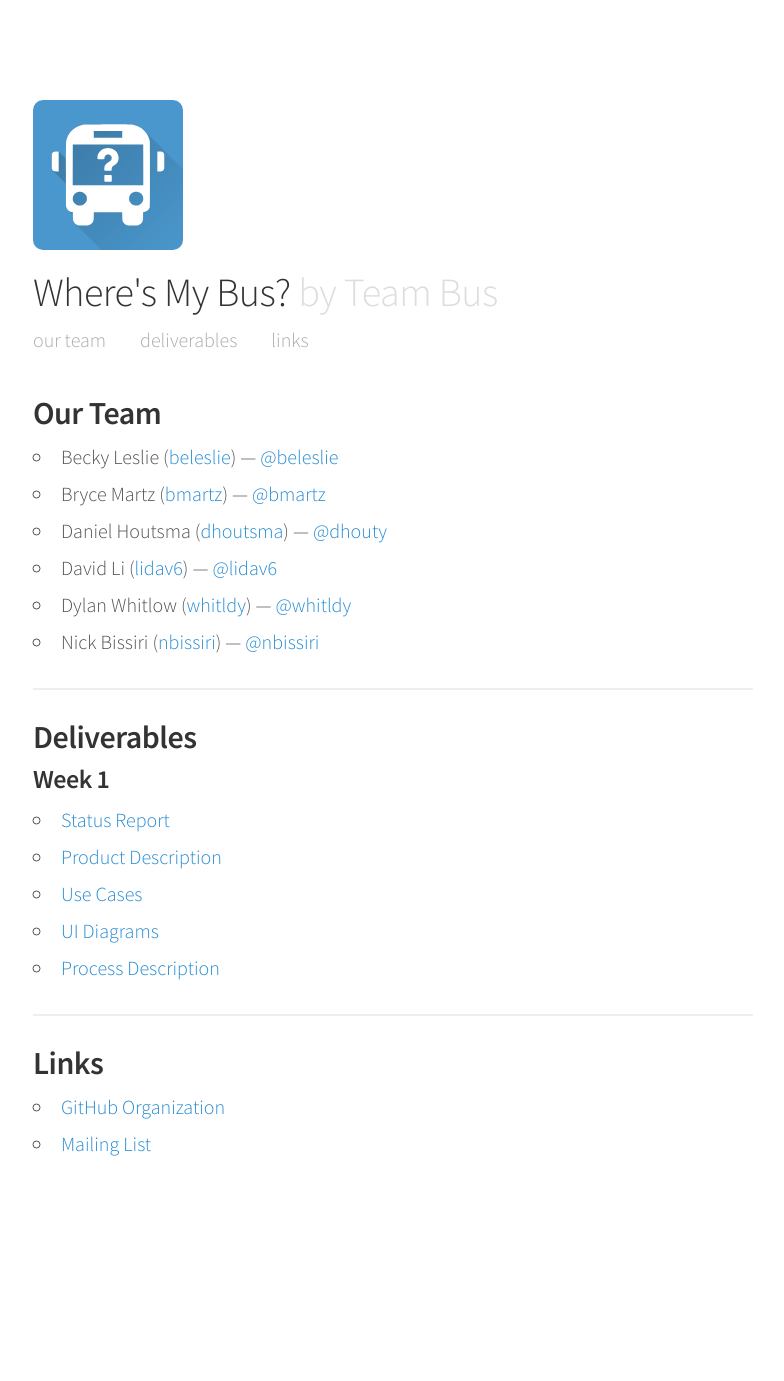
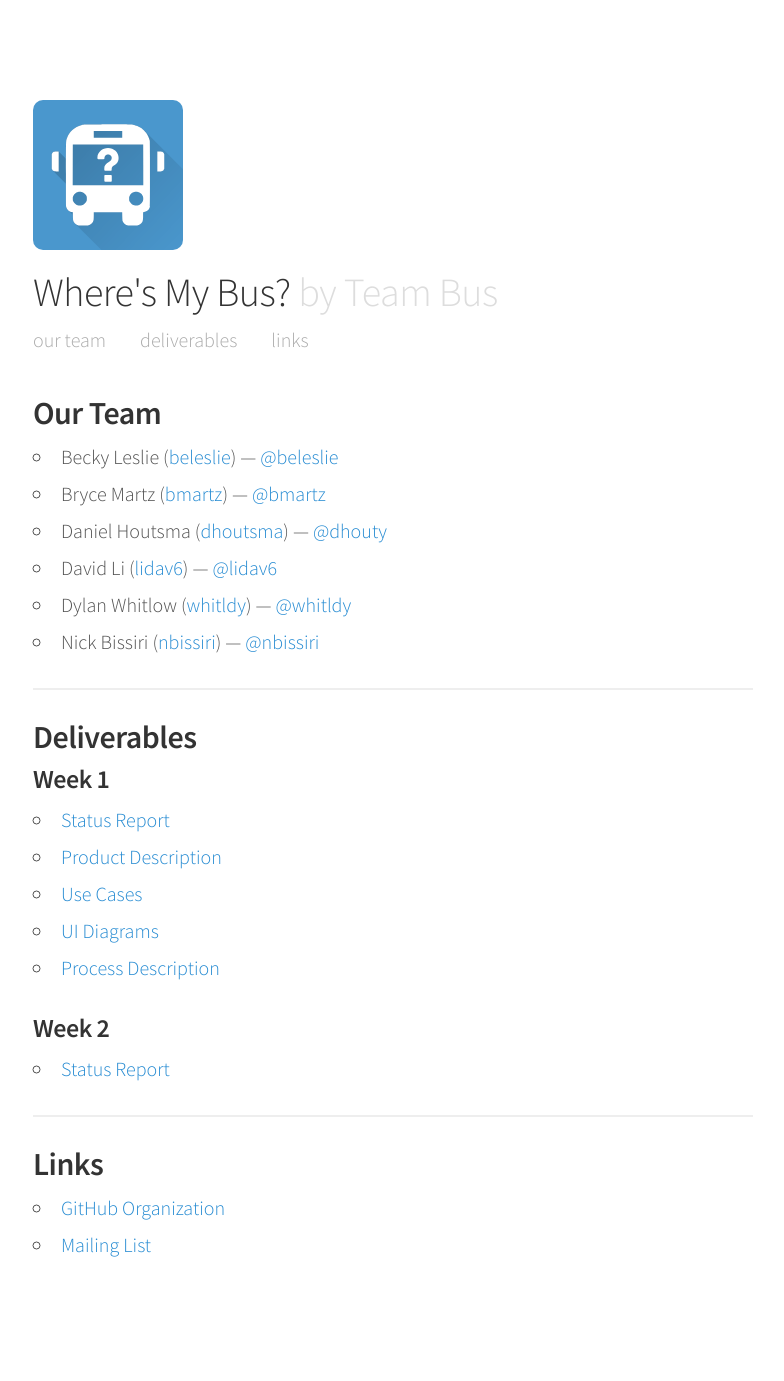
Before and after one commit to WheresMyBus/WheresMyBus.github.io, a Jekyll site: the page built from index.html, in a window 1280 px wide. Shown: the whole page, without its empty margins (247-1031 px from the left). Built offline with Jekyll 4.4.1, drawn with Linux system fonts in a browser that asks for light colours; before the commit the page ends 1280 px from its top, so only the background shows below that.

Commit message:
Add week 2 status report

```diff
--- a/_config.yml
+++ b/_config.yml
@@ -41,6 +41,8 @@ deliverables:
       path: Bus_UIDiagrams.pdf
     - name: Process Description
       path: Bus_ProcessDescription.pdf
+  - - name: Status Report
+      path: Bus_StatusReport2.pdf
 
 links:
   - name: GitHub Organization
```
Also changed, not shown: 1 other file.
